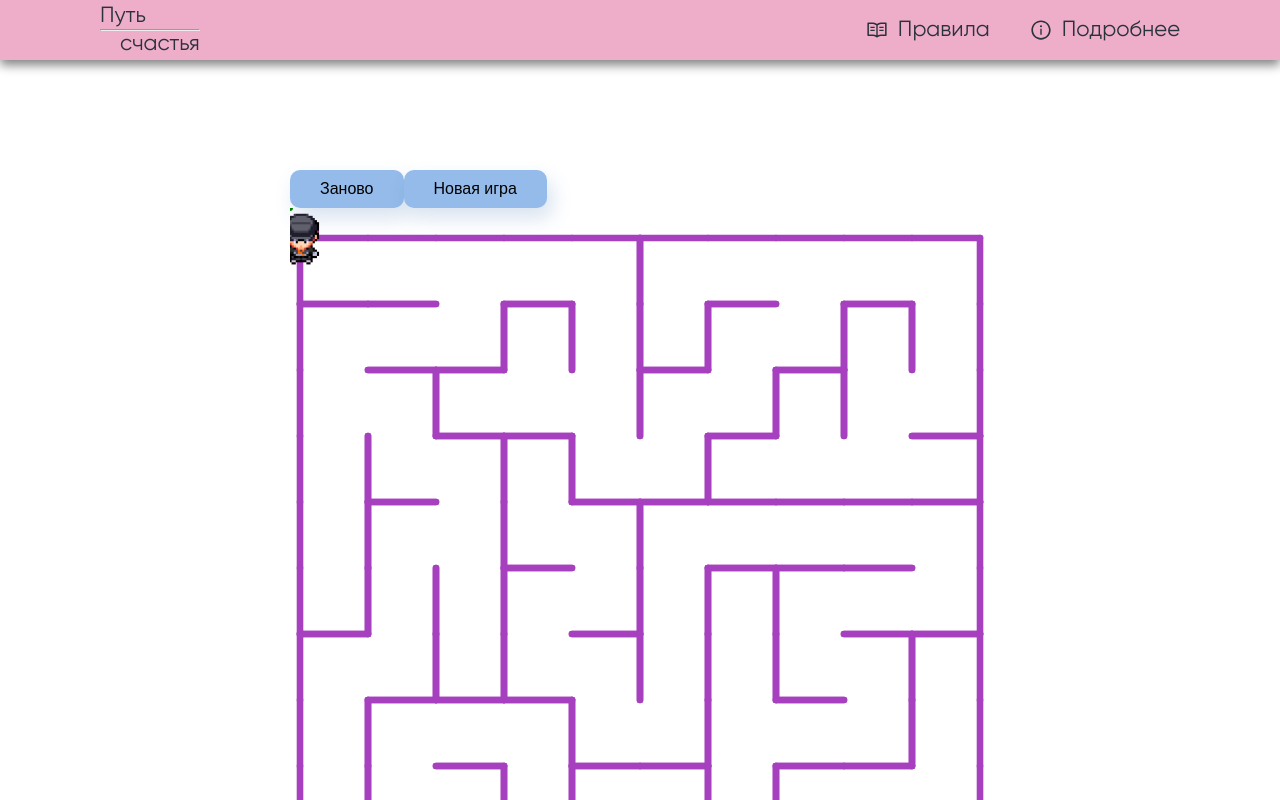
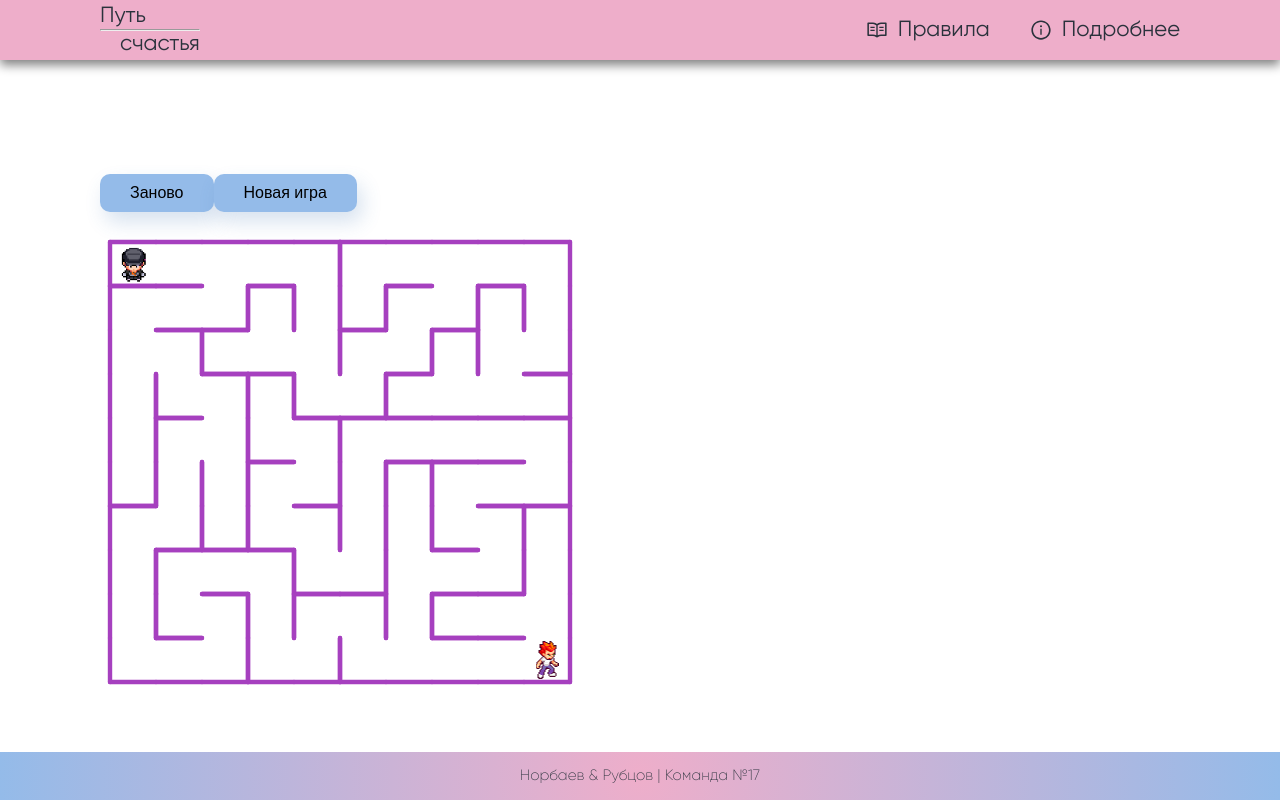
Before and after one commit to Pinkierar/hackathon-11-23, a React (Vite) app in the folder client/: page / in a window 1280 px wide. Shown: the top 800 px of the page. Built offline with nearby package versions, Linux system fonts and the light colour scheme.

Commit message:
Конец игры

```diff
--- a/client/src/components/Game/sketch.ts
+++ b/client/src/components/Game/sketch.ts
@@ -2,7 +2,7 @@ import {
   CircleShape,
   Entity,
   Labyrinth,
-  Parent,
+  Person,
   SpriteShape,
 } from '#includes/graphics';
 import { Sketch } from '#components/P5Canvas';
@@ -29,13 +29,14 @@ export const sketch =
       },
     );
     const parentHitboxShape = new CircleShape(16);
-    const parentHitbox = new Entity<CircleShape>(parentHitboxShape, {
-      strokeWidth: 2,
-      stroke: p.color('red'),
-    });
-    let parent!: Parent<CircleShape>;
+    const parentHitbox = new Entity<CircleShape>(parentHitboxShape);
+    let parent!: Person<CircleShape>;
 
-    const parentSpeed: number = 0.01;
+    const childHitboxShape = new CircleShape(32);
+    const childHitbox = new Entity<CircleShape>(childHitboxShape);
+    let child!: Person<CircleShape>;
+
+    const parentSpeed: number = 0.1;
     const padding: Vector = p.createVector(20, 40);
     const offset: Vector = p.createVector(10, 30);
 
@@ -43,37 +44,39 @@ export const sketch =
     const roomSize: Vector = p.createVector();
     let scale: number = 1;
 
+    const restart = () => {
+      parent.setPosition(roomSize.copy().div(2).add(labyrinth.getPosition()));
+      prevMovement.set(0, 1);
+    };
+
+    const newGame = () => {
+      labyrinth.recreateRooms();
+
+      p.windowResized();
+      p.draw();
+      p.windowResized();
+
+      parent.setPosition(roomSize.copy().div(2).add(labyrinth.getPosition()));
+      prevMovement.set(0, 1);
+    };
+
     return {
       preload: () => {
         SpriteShape.images.set('parent', p.loadImage('parent.png'));
+        SpriteShape.images.set('child', p.loadImage('child.png'));
       },
       setup: () => {
         p.strokeJoin(p.ROUND);
 
-        parent = new Parent(SpriteShape.images.get('parent'), 1, parentHitbox);
+        parent = new Person(SpriteShape.images.get('parent'), 1, parentHitbox);
+        child = new Person(SpriteShape.images.get('child'), 0.5, childHitbox);
 
-        config.restartButton.onclick = () => {
-          parent.setPosition(
-            roomSize.copy().div(2).add(labyrinth.getPosition()),
-          );
-          prevMovement.set(0, 1);
-        };
+        config.restartButton.onclick = restart;
 
-        config.newButton.onclick = () => {
-          labyrinth.recreateRooms();
-
-          p.windowResized();
-          p.draw();
-          p.windowResized();
-
-          parent.setPosition(
-            roomSize.copy().div(2).add(labyrinth.getPosition()),
-          );
-          prevMovement.set(0, 1);
-        };
+        config.newButton.onclick = newGame;
       },
       draw: () => {
-        const mousePosition = p.createVector(p.mouseX, p.mouseY).sub(offset);
+        // const mousePosition = p.createVector(p.mouseX, p.mouseY).sub(offset);
         const seconds = p.millis() / 1000;
         const deltaTime = p.deltaTime;
 
@@ -166,14 +169,21 @@ export const sketch =
             .add(scale * 0.2, scale * 1.5),
         );
 
+        if (seconds > 5 && childHitbox.isInside(parentHitbox.getPosition())) {
+          alert('Поздравляем, вы достигли счастья!');
+          newGame()
+        }
+
+        // labyrinth.drawForks();
         labyrinth.draw();
+        child.draw();
         parent.draw();
 
-        p.push();
-        p.stroke(p.color('green'));
-        p.strokeWeight(6);
-        p.point(mousePosition);
-        p.pop();
+        // p.push();
+        // p.stroke(p.color('green'));
+        // p.strokeWeight(6);
+        // p.point(mousePosition);
+        // p.pop();
       },
       windowResized: () => {
         const size: Vector = p.createVector(p.width, p.height).sub(padding);
@@ -186,7 +196,18 @@ export const sketch =
         labyrinth.setSize(size);
         labyrinth.setStyle({ strokeWidth: scale });
 
-        parent?.setPosition(roomSize.copy().div(2).add(labyrinth.getPosition()));
+        parent?.setPosition(
+          roomSize.copy().div(2).add(labyrinth.getPosition()),
+        );
+        child?.setPosition(
+          labyrinth.getSize().copy().sub(roomSize.copy().div(2)),
+        );
+        childHitbox.setPosition(
+          child
+            .getPosition()
+            .copy()
+            .add(scale * 0.2, scale * 1.5),
+        );
       },
     };
   };
--- a/client/src/components/Home/home.module.scss
+++ b/client/src/components/Home/home.module.scss
@@ -1,8 +1,6 @@
 .game {
-  aspect-ratio: 1;
-  width: 100%;
-  max-width: 700px;
-  margin: 0 auto;
+  width: min(60vh, 60vw);
+  height: min(60vh, 60vw);
 }
 
 .home {
--- a/client/src/components/P5Canvas/index.tsx
+++ b/client/src/components/P5Canvas/index.tsx
@@ -32,7 +32,7 @@ export const P5Canvas = observer<P5CanvasProps>((props) => {
     const p5 = new P5((p: P5Type) => {
       Contextual.init(p);
 
-      let isResizedAfterDraw = false;
+      let isResizedAfterDraw = 0;
 
       const { preload, draw, setup, windowResized } = sketch
         ? sketch(p)
@@ -46,9 +46,9 @@ export const P5Canvas = observer<P5CanvasProps>((props) => {
       p.draw = () => {
         draw && draw();
 
-        if (!isResizedAfterDraw) {
+        if (isResizedAfterDraw < 2) {
           p.windowResized();
-          isResizedAfterDraw = true;
+          isResizedAfterDraw++;
         }
       };
       p.windowResized = () => {
--- a/client/src/includes/graphics/entities/Labyrinth.ts
+++ b/client/src/includes/graphics/entities/Labyrinth.ts
@@ -1,6 +1,7 @@
 import { Room } from './Room';
 import { Vector } from 'p5';
 import { BoundingBox, Entity, Style, VoidShape } from '#includes/graphics';
+import { isTruthy } from '#includes/isTruthy.ts';
 
 export class Labyrinth extends Entity {
   private readonly rooms: ReadonlyArray<ReadonlyArray<Room>>;
@@ -22,9 +23,61 @@ export class Labyrinth extends Entity {
     this.setSize(size);
   }
 
-  public createSolution(): Vector[] {
-    return [];
+  public drawForks(): void {
+    const { p, roomSize } = this;
+
+    p.push();
+    p.strokeWeight(10);
+    p.stroke(p.color('red'));
+    p.noFill();
+    p.beginShape(p.POINTS);
+    this.rooms.forEach((row) =>
+      row.forEach((room) => {
+        const isFork = room.getConfig().filter(isTruthy).length < 2;
+        if (!isFork) return;
+
+        const pos = room.getPosition();
+        p.vertex(pos.x + roomSize.x / 2, pos.y + roomSize.y / 2);
+      }),
+    );
+    p.endShape();
+    p.pop();
   }
+
+  // public createSolution(): Vector[] {
+  //   const first = this.rooms[0][0];
+  //   const breadcrumbs: { index: Vector2n; room: Room; directions: Vector4b; isFork: boolean }[] =
+  //     [{index: [0,0], room: first, directions: [...first.getConfig()], isFork: true }];
+  //
+  //   const totalRooms = this.segments.x * this.segments.y;
+  //   const twoTotalRooms = totalRooms * 2;
+  //   let lastForkIndex = 0;
+  //
+  //   for (let i = 0; i < twoTotalRooms; i++) {
+  //     const lastIndex = breadcrumbs.length - 1;
+  //     const last = breadcrumbs[lastIndex];
+  //
+  //     if (last.isFork) {
+  //       const next = last.index
+  //     } else {
+  //
+  //     }
+  //
+  //     const config = last.getConfig();
+  //
+  //     const isFork = config.filter(isTruthy).length < 2;
+  //     if (isFork) {
+  //       breadcrumbs[lastIndex] = {
+  //         room: last,
+  //         directions: config,
+  //       };
+  //     } else {
+  //     }
+  //     breadcrumbs.push();
+  //   }
+  //
+  //   return [];
+  // }
 
   public recreateRooms(): void {
     const { segments } = this;
--- a/client/src/includes/graphics/entities/Parent.ts
+++ b/client/src/includes/graphics/entities/Person.ts
@@ -1,7 +1,7 @@
 import { Entity, Shape, SpriteShape, Style } from '#includes/graphics';
 import { Image, Vector } from 'p5';
 
-export class Parent<S extends Shape> extends Entity<SpriteShape> {
+export class Person<S extends Shape> extends Entity<SpriteShape> {
   public setView;
   public setScale;
   private hitbox: Entity<S>;
--- a/client/src/includes/graphics/entities/Room.ts
+++ b/client/src/includes/graphics/entities/Room.ts
@@ -2,6 +2,10 @@ import { Entity, RoomShape, Style } from '#includes/graphics';
 import { Vector } from 'p5';
 
 export class Room extends Entity<RoomShape> {
+  private static lastId: number = 0;
+
+  public readonly id: number = Room.lastId++;
+
   public setSize;
   public getSize;
   public setConfig;
--- a/client/src/includes/graphics/entities/index.ts
+++ b/client/src/includes/graphics/entities/index.ts
@@ -1,3 +1,3 @@
 export * from './Room';
 export * from './Labyrinth';
-export * from './Parent';
+export * from './Person.ts';
--- a/client/src/types/types.d.ts
+++ b/client/src/types/types.d.ts
@@ -6,5 +6,4 @@ declare global {
   type Vector4b = [boolean, boolean, boolean, boolean];
   type Vector4n = [number, number, number, number];
   type Matrix4x4n = [Vector4n, Vector4n, Vector4n, Vector4n];
-  type Matrix4x4b = [Vector4b, Vector4b, Vector4b, Vector4b];
 }
```
Also changed, not shown: client/public/child.png (added).
